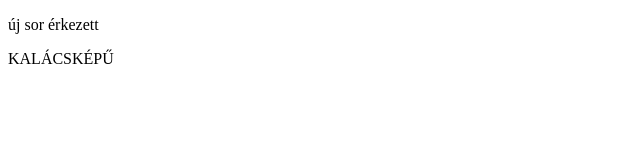
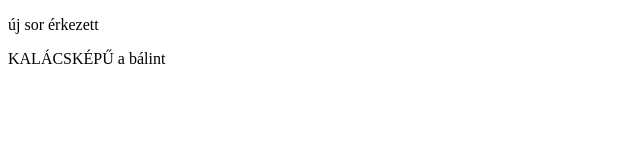
Before and after one commit to emoditibi/Ckik11csop1, a plain HTML site: page index.html in a window 1280 px wide. Shown: the full height of the page, 0-640 px from the left. Drawn offline with Linux system fonts and the light colour scheme.

Commit message:
kalácsos

```diff
--- a/index.html
+++ b/index.html
@@ -8,6 +8,6 @@
 </head>
 <body>
     <p>új sor érkezett</p>
-    <p>KALÁCSKÉPŰ</p>
+    <p>KALÁCSKÉPŰ a bálint</p>
 </body>
 </html>
```
